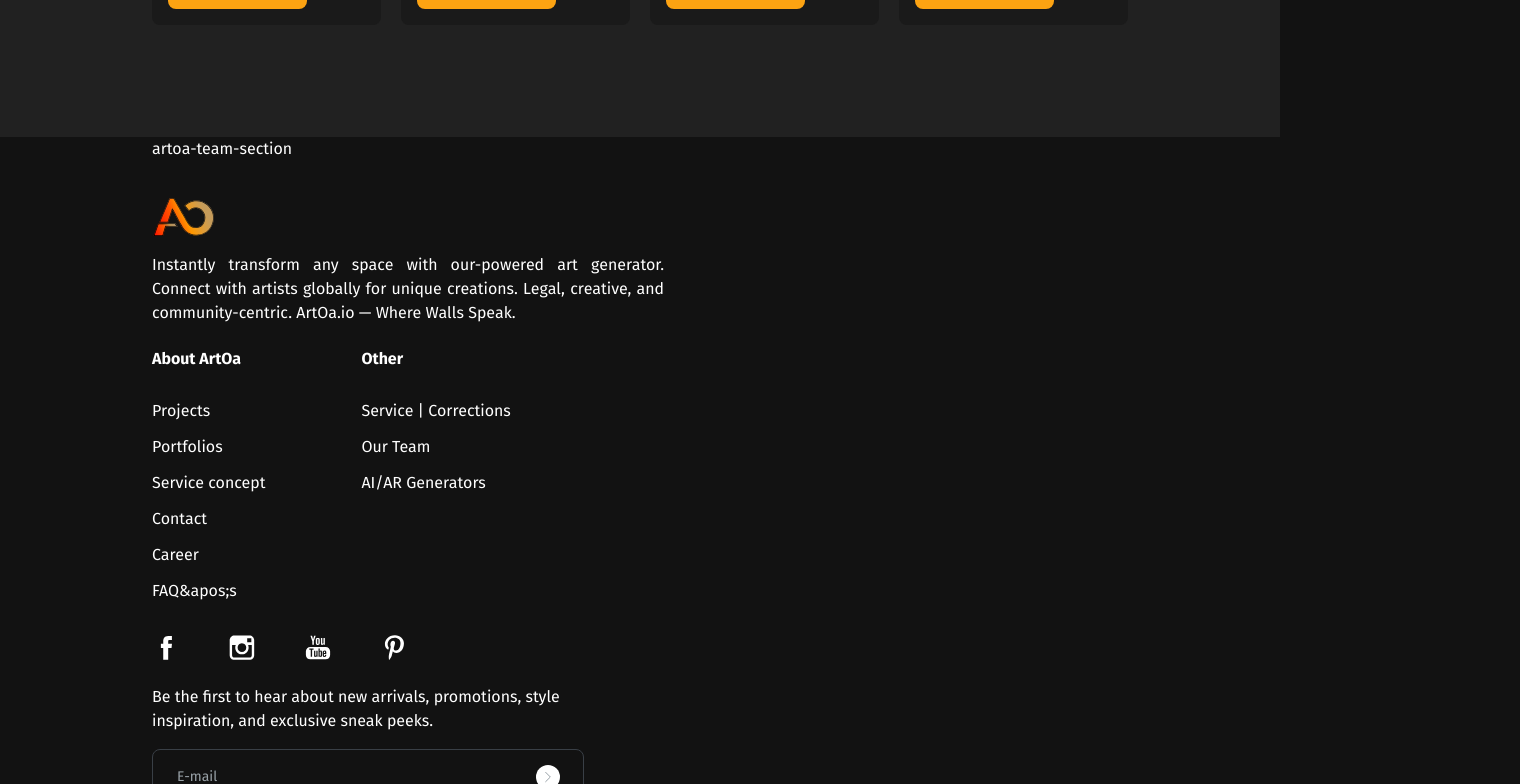
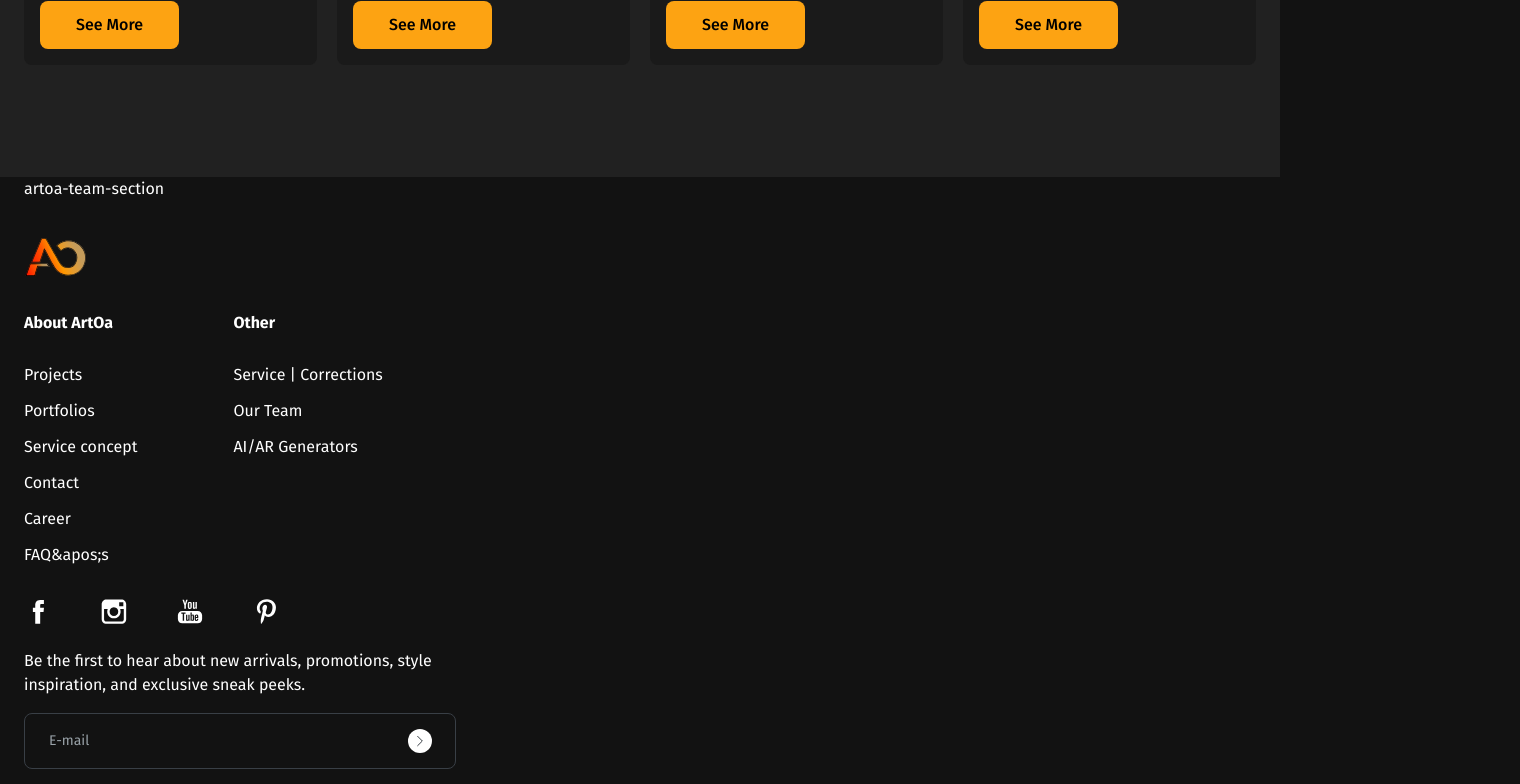
Before and after one commit to chubinaaa/artoa-FE, a Next.js app: page / in a window 1280 px wide. Shown: the part 1680-2464 px from the top of the page, 1520 px wide, since content can reach past the window. Built offline with nearby package versions, Linux system fonts and the light colour scheme.

Commit message:
use 2xl size for 1440px

```diff
--- a/src/components/auth/auth-shell.tsx
+++ b/src/components/auth/auth-shell.tsx
@@ -15,8 +15,8 @@ export function AuthShell({ children, position = "top" }: AuthShellProps) {
     >
       <div className="container relative mx-auto h-fit max-w-xs rounded-3xl bg-background px-4 py-6 sm:max-w-xl md:max-w-2xl md:p-16 lg:max-w-3xl">
         {children}
-        <Icons.bgStars className="absolute left-0 top-0 size-10 -translate-x-5 -translate-y-5 md:size-16 md:translate-x-[calc(-100%-14px)] md:translate-y-14 lg:size-20 xl:size-40" />
-        <Icons.bgStars className="absolute bottom-0 right-0 size-20 translate-x-1 translate-y-9 md:size-24 md:translate-x-[calc(100%-16px)] md:translate-y-1 lg:size-28 xl:size-40" />
+        <Icons.bgStars className="absolute left-0 top-0 size-10 -translate-x-5 -translate-y-5 md:size-16 md:translate-x-[calc(-100%-14px)] md:translate-y-14 lg:size-20 2xl:size-40" />
+        <Icons.bgStars className="absolute bottom-0 right-0 size-20 translate-x-1 translate-y-9 md:size-24 md:translate-x-[calc(100%-16px)] md:translate-y-1 lg:size-28 2xl:size-40" />
       </div>
     </div>
   );
--- a/src/components/footer/bottom-group.tsx
+++ b/src/components/footer/bottom-group.tsx
@@ -7,7 +7,7 @@ export function BottomLinkGroup({
   items: FooterConfig["bottomItems"];
 }) {
   return (
-    <ul className="flex items-center gap-4 text-xs leading-4 xl:gap-6">
+    <ul className="flex items-center gap-4 text-xs leading-4 2xl:gap-6">
       {items.map((item) => (
         <li key={item.label}>
           <Link
--- a/src/components/footer/footer-copy.tsx
+++ b/src/components/footer/footer-copy.tsx
@@ -2,9 +2,9 @@ import { Icons } from "../icons";
 
 export function FooterCopy() {
   return (
-    <div className="flex w-full max-w-lg shrink-0 flex-col gap-1 xl:max-w-[270px]">
+    <div className="flex w-full max-w-lg shrink-0 flex-col gap-1 2xl:max-w-[270px]">
       <Icons.logo className="size-16" aria-label="Artoa Logo" />
-      <p className="text-justify">
+      <p className="hidden text-justify 2xl:block">
         Instantly transform any space with our-powered art generator. Connect
         with artists globally for unique creations. Legal, creative, and
         community-centric. ArtOa.io — Where Walls Speak.
--- a/src/components/footer/public-footer.tsx
+++ b/src/components/footer/public-footer.tsx
@@ -7,12 +7,12 @@ import { BottomLinkGroup } from "./bottom-group";
 
 export function PublicFooter() {
   return (
-    <footer className="container mx-auto flex flex-col gap-5 py-6 xl:py-16">
-      <div className="flex flex-col gap-6 border-b border-foreground pb-6 xl:flex-row xl:gap-24 xl:pb-20">
+    <footer className="container mx-auto flex flex-col gap-5 py-6 2xl:py-16">
+      <div className="flex flex-col gap-6 border-b border-foreground pb-6 2xl:flex-row 2xl:gap-24 2xl:pb-20">
         <div className="flex flex-1 flex-col gap-8">
-          <div className="flex flex-1 flex-col gap-6 xl:flex-row">
+          <div className="flex flex-1 flex-col gap-6 2xl:flex-row">
             <FooterCopy />
-            <div className="flex flex-1 justify-start gap-11 sm:gap-24 xl:justify-center">
+            <div className="flex flex-1 justify-start gap-11 sm:gap-24 2xl:justify-center">
               <FooterTopMenuGroup items={footerConfig.topItems.about} />
               <FooterTopMenuGroup items={footerConfig.topItems.other} />
             </div>
--- a/src/components/footer/social-icons.tsx
+++ b/src/components/footer/social-icons.tsx
@@ -3,7 +3,7 @@ import { FooterConfig } from "@/config/footer";
 
 export function SocialIcons({ items }: { items: FooterConfig["socials"] }) {
   return (
-    <div className="flex justify-center gap-12 md:justify-start xl:gap-8">
+    <div className="flex justify-center gap-12 md:justify-start 2xl:gap-8">
       {items.map((social) => {
         const Icon = social.icon;
         return (
--- a/src/components/footer/subscribe.tsx
+++ b/src/components/footer/subscribe.tsx
@@ -4,7 +4,7 @@ import { Input } from "../ui/input";
 
 export function Subscribe() {
   return (
-    <div className="flex max-w-[432px] shrink-[2] grow-0 flex-col justify-center gap-4 bg-inherit xl:gap-8">
+    <div className="flex max-w-[432px] shrink-[2] grow-0 flex-col justify-center gap-4 bg-inherit 2xl:gap-8">
       <p className="text-xs leading-5 text-foreground md:text-base">
         Be the first to hear about new arrivals, promotions, style inspiration,
         and exclusive sneak peeks.
@@ -20,7 +20,7 @@ export function Subscribe() {
           size="icon"
           type="submit"
           aria-label="Subscribe"
-          className="absolute right-6 top-1/2 size-6 -translate-y-1/2 rounded-full bg-foreground text-muted-foreground md:[&_svg]:size-4"
+          className="absolute right-6 top-1/2 size-6 -translate-y-1/2 rounded-full bg-foreground text-input md:[&_svg]:size-4"
         >
           <Icons.arrowRight />
         </Button>
--- a/tailwind.config.ts
+++ b/tailwind.config.ts
@@ -9,18 +9,12 @@ const config: Config = {
   theme: {
     extend: {
       screens: {
-        xl: "1440px",
-        "2xl": "1536px",
-        "3xl": "1700px",
-        "4xl": "1920px",
+        "2xl": "1440px",
       },
       container: {
         padding: {
           DEFAULT: "1.5rem",
-          xl: "4rem",
-          "2xl": "5rem",
-          "3xl": "6rem",
-          "4xl": "7rem",
+          "2xl": "4rem",
         },
       },
       colors: {
```
